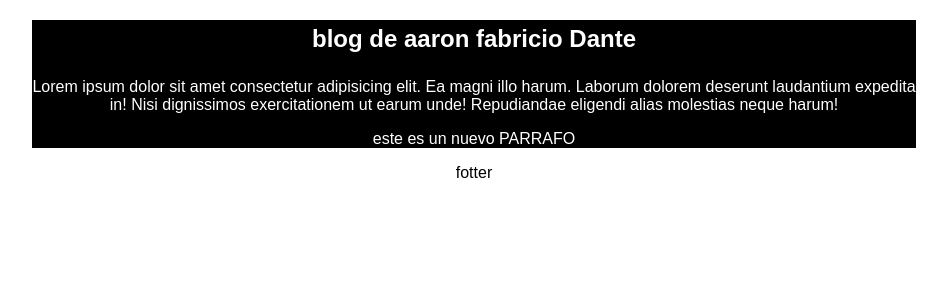
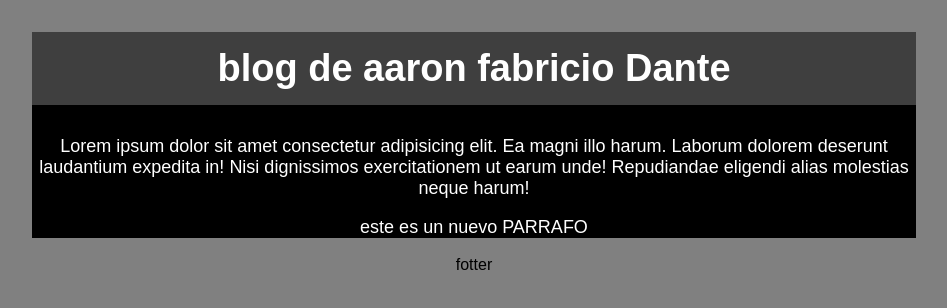
Before and after one commit to aaron-fabricio-sc/practiceGitPlatzi, a plain HTML site: page index.html in a window 1280 px wide. Shown: the whole page, without its empty margins (166-1113 px from the left). Drawn offline with Linux system fonts and the light colour scheme.

Commit message:
se estilizo header

```diff
--- a/css/style.css
+++ b/css/style.css
@@ -1,9 +1,11 @@
 body{
     text-align: center;
     font-family: Arial, Helvetica, sans-serif;
+    background: gray;
 }
 
 .contenedorPadre{
+
     background: black;
     width: 70%;
     margin: auto;
@@ -11,10 +13,12 @@ body{
 
 h2{
     color: white;
-    padding: 5px;
+    padding: 15px;
     font-weight: bold;
+    font-size: 38px ;
+    background: rgba(255, 255, 255, 0.247);
 }
 .contenedor{
-
+    font-size: 18px;
     color: white;
 }
```
